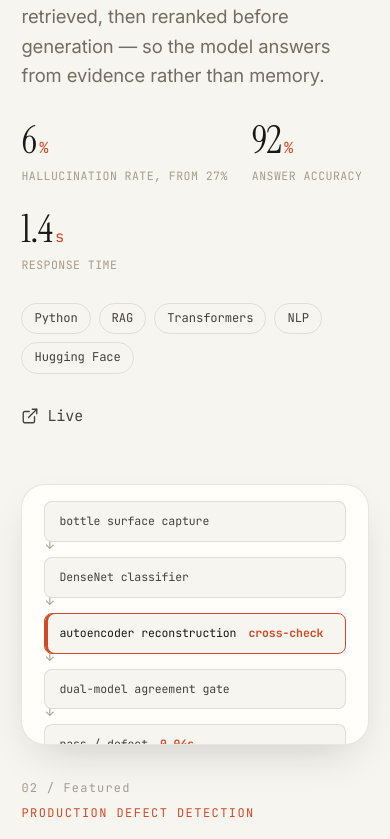
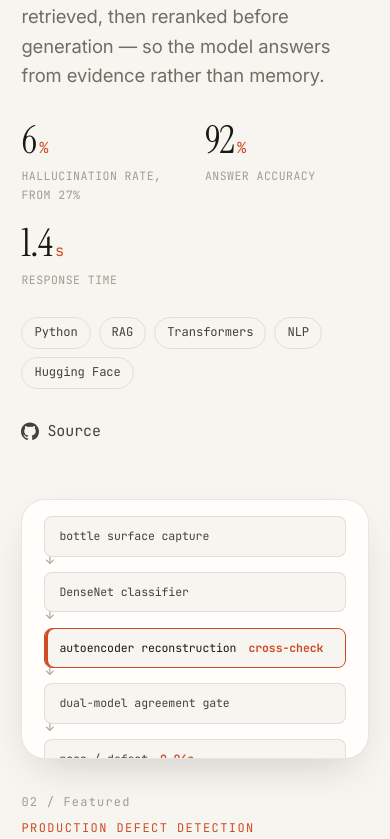
Before and after one commit to pranjalts07/portfolio, a React (Vite) app: page / in a window 390 px wide. Shown: the part 5785-6624 px from the top of the page. Built offline with nearby package versions, Linux system fonts and the light colour scheme.

Commit message:
Fix scroll-reveal on anchor jumps and rebalance project layout

```diff
--- a/src/components/motion.jsx
+++ b/src/components/motion.jsx
@@ -24,7 +24,10 @@ export function Reveal({ children, className, delay = 0, as = "div" }) {
       className={className}
       initial="hidden"
       whileInView="show"
-      viewport={{ once: true, amount: 0.2 }}
+      /* "some" — not a ratio. Project cards are taller than the viewport, so a
+         fractional amount can never be met after an anchor jump and the block
+         would stay invisible until the reader happened to scroll. */
+      viewport={{ once: true, amount: "some" }}
       variants={{
         hidden: { opacity: 0, y: 26 },
         show: {
@@ -40,7 +43,7 @@ export function Reveal({ children, className, delay = 0, as = "div" }) {
 }
 
 /* Stack: staggers its direct children (each should be a RevealItem). */
-export function Stack({ children, className, amount = 0.2 }) {
+export function Stack({ children, className, amount = "some" }) {
   return (
     <motion.div
       className={className}
--- a/src/data/profile.js
+++ b/src/data/profile.js
@@ -153,8 +153,8 @@ export const featured = [
     ],
     tags: ["Python", "RAG", "Transformers", "NLP", "Hugging Face"],
     links: {
-      github: null,
-      demo: "https://mediquery-app.azurewebsites.net",
+      github: "https://github.com/pranjalts07/mediquery",
+      demo: null,
     },
     pipeline: {
       title: "Answer path",
@@ -180,8 +180,8 @@ export const featured = [
     ],
     tags: ["PyTorch", "Computer Vision", "CNNs", "OpenCV", "Autoencoders"],
     links: {
-      github: null,
-      demo: "https://defectscope.azurewebsites.net",
+      github: "https://github.com/pranjalts07/defectscope",
+      demo: null,
     },
     pipeline: {
       title: "Inspection path",
@@ -234,8 +234,8 @@ export const featured = [
     ],
     tags: ["Python", "scikit-learn", "pandas", "Feature Engineering"],
     links: {
-      github: null,
-      demo: "https://churn-prediction.azurewebsites.net",
+      github: "https://github.com/pranjalts07/customer-churn-prediction",
+      demo: null,
     },
     pipeline: {
       title: "Scoring path",
--- a/src/styles/app.css
+++ b/src/styles/app.css
@@ -732,7 +732,9 @@ img {
   display: grid;
   grid-template-columns: 1fr 1fr;
   gap: clamp(28px, 5vw, 68px);
-  align-items: center;
+  /* Top-aligned, not centred: the visual is shorter than the text column, and
+     centring it opens dead space above and below. */
+  align-items: start;
 }
 .project--flip .project__visual {
   order: 2;
@@ -793,10 +795,12 @@ img {
   font-size: var(--fs-lead);
 }
 .project__metrics {
-  display: flex;
-  gap: clamp(24px, 4vw, 44px);
+  /* Grid, not flex-wrap: three metrics with long labels used to break 2-then-1
+     and leave an orphan on its own row. */
+  display: grid;
+  grid-template-columns: repeat(3, minmax(0, 1fr));
+  gap: clamp(16px, 2.5vw, 28px);
   margin-top: 30px;
-  flex-wrap: wrap;
 }
 .metric__value {
   font-family: var(--font-display);
@@ -1177,6 +1181,11 @@ img {
   .project--flip .project__visual {
     order: 0;
   }
+  .project__metrics {
+    /* Three columns is too tight once the card is full-width on a phone. */
+    grid-template-columns: repeat(2, minmax(0, 1fr));
+    gap: 20px;
+  }
   .tl-item {
     grid-template-columns: 1fr;
     gap: 14px;
```
